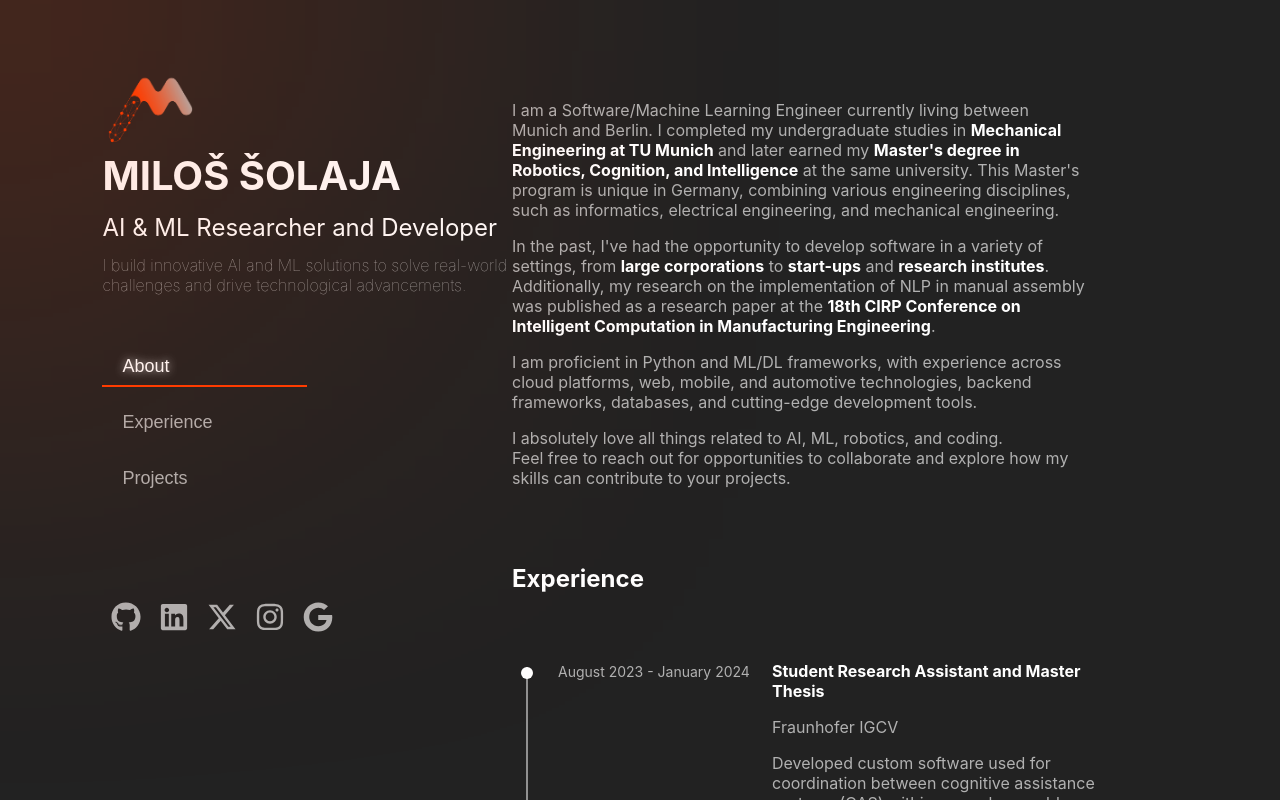
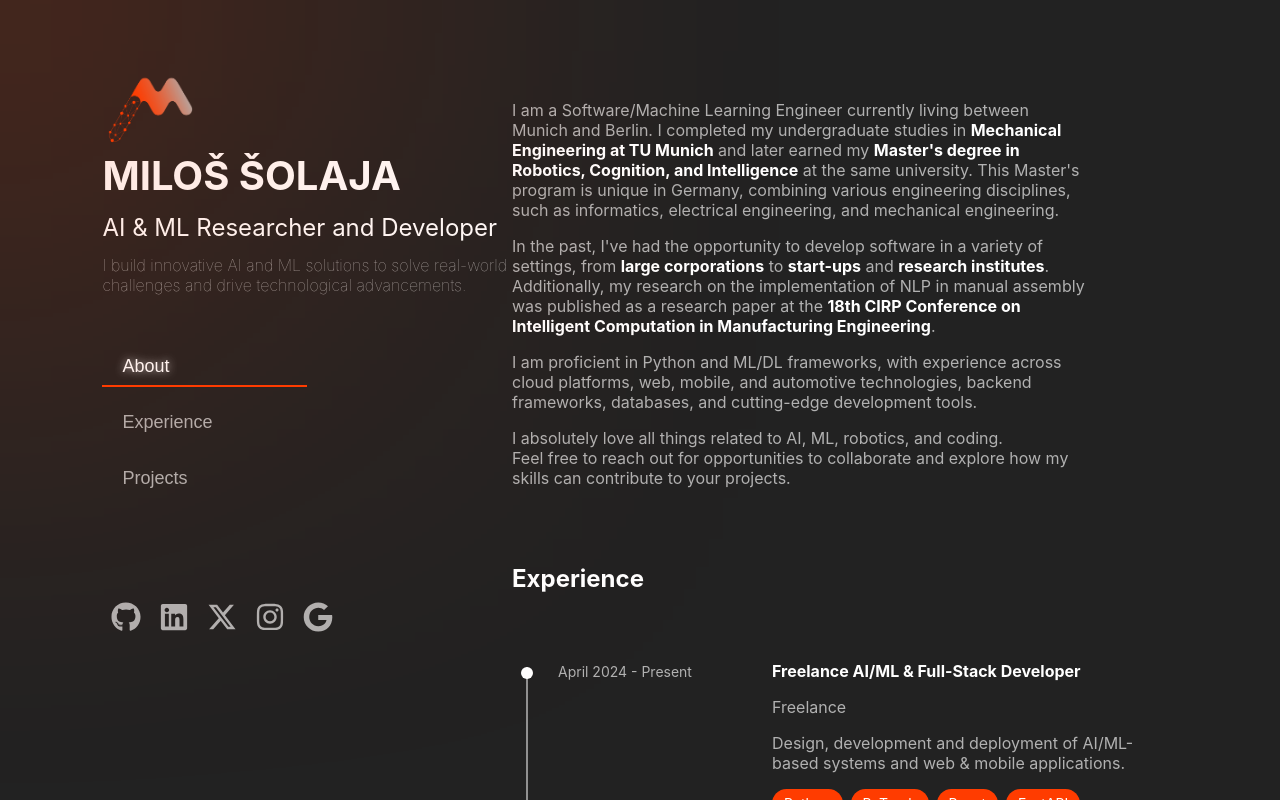
Before and after one commit to milossolaja/milossolaja.github.io, a React (Create React App) app: page / in a window 1280 px wide. Built offline with nearby package versions, Linux system fonts and the light colour scheme.

Commit message:
Freelance added

```diff
--- a/src/Experience.js
+++ b/src/Experience.js
@@ -1,5 +1,5 @@
 import React from 'react';
-import './experience.css';
+import './Experience.css';
 
 const Experience = ({ date, title, company, description, technologies, pdfLink}) => {
   return (
--- a/src/Layout.js
+++ b/src/Layout.js
@@ -1,6 +1,6 @@
 import React, { useRef, useState, useEffect } from "react";
 import { FaGithub, FaLinkedin, FaInstagram, FaXTwitter, FaGoogle, FaArrowUpRightFromSquare } from "react-icons/fa6";
-import { content, experienceData1, experienceData2, projectData1, projectData2 } from './content';
+import { content, experienceData1, experienceData2, experienceData3, projectData1, projectData2, projectData3} from './content';
 import Loadingpage from "./Loadingpage";
 import Experience from "./Experience";
 import Project from "./Project";
@@ -29,7 +29,7 @@ const Layout = () => {
     const observerOptions = {
       root: null,
       rootMargin: "0px",
-      threshold: 0.7, // Trigger when 70% of the section is visible
+      threshold: 0.5, // Trigger when 60% of the section is visible
     };
 
     const observerCallback = (entries) => {
@@ -164,11 +164,13 @@ const Layout = () => {
             <h1>Experience</h1>
             <Experience {...experienceData1} />
             <Experience {...experienceData2} />
+            <Experience {...experienceData3} />
           </section>
           <section ref={sectionRefs[3]} data-section="3">
             <h1 style={{ marginTop: '54px' }}>Projects</h1>
             <Project {...projectData1} />
             <Project {...projectData2} />
+            <Project {...projectData3} />
           </section>
           <a href={'/pdf/CV.pdf'} target="_blank" rel="noreferrer" className="resume-link">
             <span className="resume-text">Get Full Resume</span>
--- a/src/content.js
+++ b/src/content.js
@@ -46,6 +46,15 @@ const content = {
 };
 
 const experienceData1 = {
+    date: "April 2024 - Present",
+    title: "Freelance AI/ML & Full-Stack Developer",
+    company: "Freelance",
+    description: `Design, development and deployment of AI/ML-based systems and web & mobile applications.`,
+    technologies: ["Python", "PyTorch", "React", "FastAPI", "LLMs"],
+    pdfLink: ""
+  };
+
+const experienceData2 = {
     date: "August 2023 - January 2024",
     title: "Student Research Assistant and Master Thesis",
     company: "Fraunhofer IGCV",
@@ -54,7 +63,7 @@ const experienceData1 = {
     pdfLink: "/pdf/Fraunhofer_paper.pdf"
   };
 
-  const experienceData2 = {
+  const experienceData3 = {
     date: "February 2021 - September 2022",
     title: "Working Student - Research Department",
     company: "BMW AG",
@@ -91,4 +100,16 @@ const projectData1 = {
     pdfLink: "/pdf/Hyperautomation.pdf"
   };
 
-export {content, experienceData1, experienceData2, projectData1, projectData2};
+  const projectData3 = {
+    timeline: "October 2019 - March 2020",
+    title: `Reaction Wheel Design for Cube Satellite`,
+    position: "Software and Control",
+    institution: "TU Munich",
+    description: `German title: "Entwurf, Betrieb und Bau von Kleinsatelliten"
+    The project included the design and development of fully functional reaction wheels for the MOVE satellite, a CubeSat used for space research.
+    Developed a controller for the motors within the reaction wheels to regulate movement and ensure precise satellite orientation in space.`,
+    technologies: ["Arduino", "MATLAB", "Simulink"],
+    pdfLink: "/pdf/Reaction_Wheel.pdf"
+  }
+
+export {content, experienceData1, experienceData2, experienceData3, projectData1, projectData2, projectData3};
```
Also changed, not shown: 1 other file (tests, documents, lock files or other folders).
